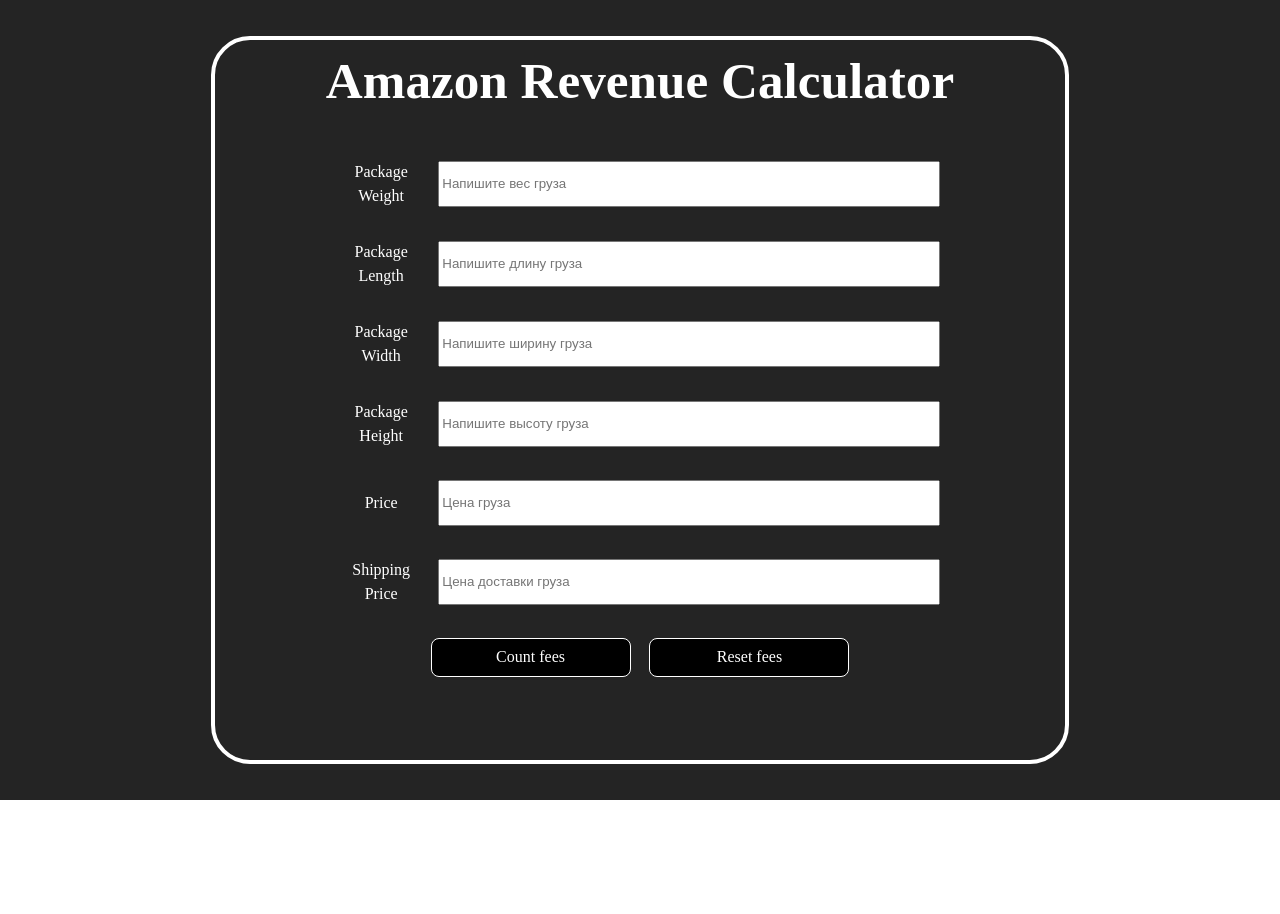
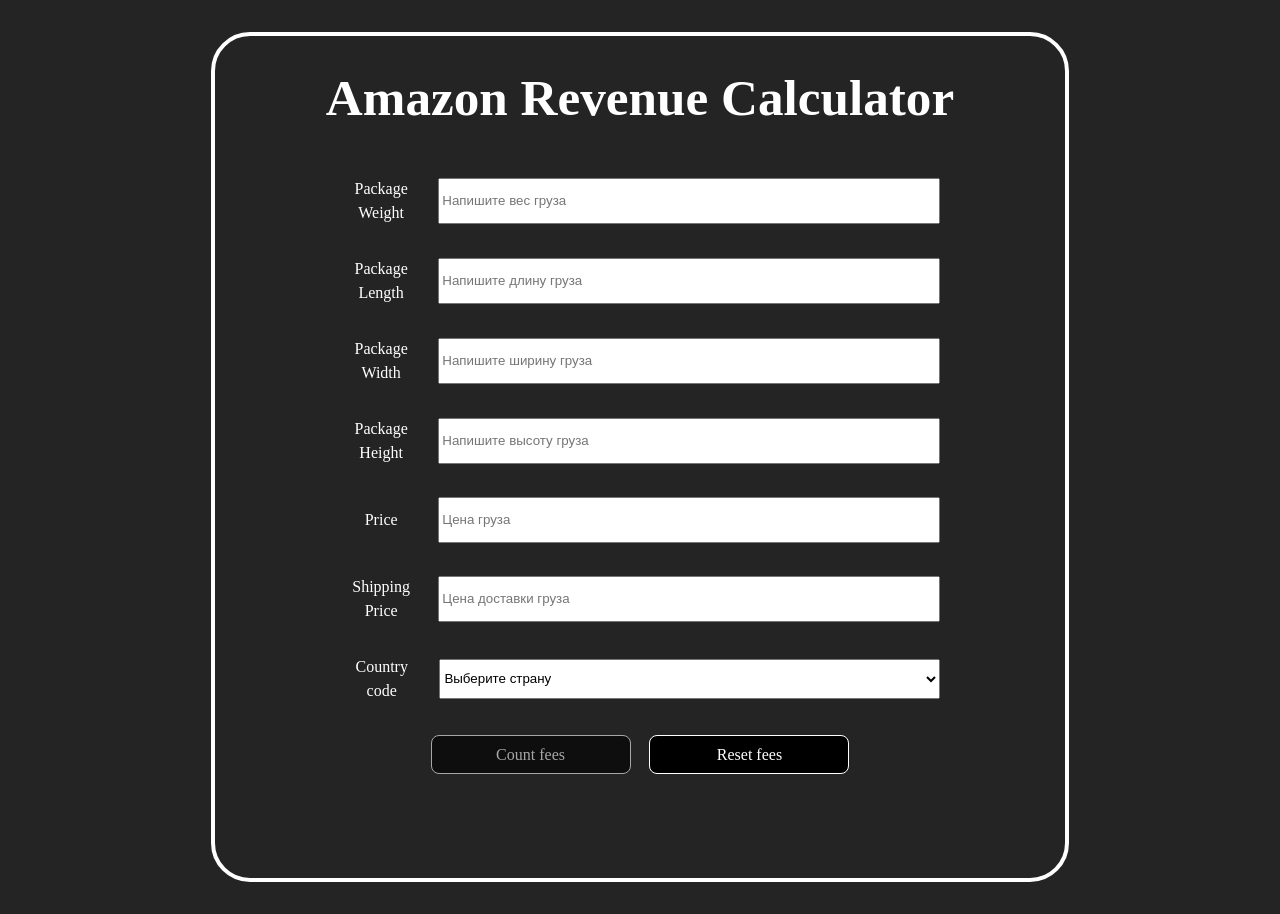
Before and after one commit to webobscure/amazonrequest, a React (Vite) app: page / in a window 1280 px wide. Before the commit the page ends 800 px from the top, so only its background shows below. Built offline with nearby package versions, Linux system fonts and the light colour scheme.

Commit message:
добавил возможность выбора влаюты

```diff
--- a/package.json
+++ b/package.json
@@ -19,6 +19,7 @@
     "http-proxy-middleware": "^2.0.6",
     "react": "^18.2.0",
     "react-dom": "^18.2.0",
+    "react-spinners": "^0.13.8",
     "unirest": "^0.6.0"
   },
   "devDependencies": {
--- a/src/App.css
+++ b/src/App.css
@@ -8,7 +8,16 @@
 .input-item, .form-title {
   color: #FFF;
 }
-
+button:disabled, button[disabled] {
+  opacity: 0.6;
+}
+.loader {
+  margin-top: 30px;
+  margin-bottom: 20px;
+}
+#result-container {
+  opacity: 0;
+}
 body {
   background-color: #242424;
 }
@@ -18,7 +27,6 @@ input[type=number]::-webkit-outer-spin-button {
   margin: 0;
 }
 #result-fee {
-  opacity: 0;
   padding-top: 20px;
   padding-bottom: 20px;
   color: #FFF;
@@ -49,7 +57,11 @@ input[type=number]::-webkit-outer-spin-button {
     border: 4px solid #FFF;
     border-radius: 39px;
     width: 850px;
-    height: 720px;
+    height: auto;
+}
+select {
+  width: 100%;
+  height: 40px;
 }
 .form-container {
   display: flex;
@@ -66,6 +78,7 @@ input[type=number]::-webkit-outer-spin-button {
   width: 600px;
   gap: 1rem;
 }
+
 .input-item input {
   width: 100%;
   height: 40px;
--- a/src/App.jsx
+++ b/src/App.jsx
@@ -1,5 +1,6 @@
 import { useState } from "react";
 import "./App.css";
+import { BounceLoader } from "react-spinners";
 
 function App() {
   const [packageWeight, setPackageWeight] = useState("");
@@ -10,11 +11,42 @@ function App() {
   const [shippingPrice, setShippingPrice] = useState("");
   const [fullfillmentFee, setFullfillmentFee] = useState(null);
   const [storageFee, setStorageFee] = useState(null);
+  const [countryCode, setCountryCode] = useState("")
+  const [tRexId, setTRexId] = useState("")
+  const [currency, setCurrency] = useState("")
+  const [loading, setLoading] = useState(false)
+
+  const onCountryCodeHandle = (country) => {
+    if(country == "DE" || country == "FR" || country == "IT" || country == "ES") {
+      setCurrency("EUR")
+    } else if (country == "GB") {
+      setCurrency("GBP")
+    } else {
+      setCurrency("PLN")
+    }
+  }
+
+  const checkTRexId = (tRex) => {
+    switch (tRex) {
+      case "GB":
+       return setTRexId("12110");
+      case "DE":
+      return  setTRexId("12402");
+      case "FR":
+      return  setTRexId("12710");
+      case "IT":
+      return  setTRexId("13010");
+      case "ES":
+      return  setTRexId("13303");
+      case "PL":
+      return  setTRexId("15102");
+    }
+  }
 
     const query = {
-      countryCode: "DE",
+      countryCode: countryCode,
       itemInfo: {
-        tRexId: "12446",
+        tRexId: tRexId,
         packageWeight: packageWeight,
         dimensionUnit: "centimeters",
         weightUnit: "kilograms",
@@ -24,7 +56,7 @@ function App() {
         afnPriceStr: afnPriceStr,
         mfnPriceStr: afnPriceStr,
         mfnShippingPriceStr: shippingPrice,
-        currency: "EUR",
+        currency: currency,
         isNewDefined: true,
       },
       programIdList: ["Core", "MFN"],
@@ -32,6 +64,11 @@ function App() {
     };
     const handleSubmit = async (e) => {
       e.preventDefault();
+      document.getElementById("result-container").style.opacity = 1
+      setLoading(true)
+      query.countryCode = countryCode;
+      query.itemInfo.currency = currency;
+      query.itemInfo.tRexId = tRexId;
       query.itemInfo.packageWeight = packageWeight;
       query.itemInfo.packageLength = packageLength;
       query.itemInfo.packageWidth = packageWidth;
@@ -39,11 +76,10 @@ function App() {
       query.itemInfo.afnPriceStr = afnPriceStr;
       query.itemInfo.mfnPriceStr = afnPriceStr;
       query.itemInfo.mfnShippingPriceStr = shippingPrice;
-      const anywhereUrl = "https://cors-anywhere.herokuapp.com/"
+
       const railwayUrl = "https://web-production-43a4.up.railway.app/"
-    const corsAnywhereUrl = "http://localhost:5174/";
     const apiUrl =
-      "https://sellercentral.amazon.de/rcpublic/getfeeswithnew?countryCode=DE";
+      `https://sellercentral.amazon.de/rcpublic/getfeeswithnew?countryCode=${countryCode}`;
        return fetch(
         `${railwayUrl}${apiUrl}`,
         {
@@ -51,9 +87,7 @@ function App() {
           headers: {
             "Content-Type": "application/json",
             "Access-Control-Allow-Origin": "https://myamazonrequest.netlify.app/",
-            "X-Amz-Cf-Id":"S5K1unzQ6zIQGJaPwR0O_Uvy3jP-OFuG27geGviBYMqbDXkZdJhBlg==",
-            "X-Amz-Cf-Pop":"ATL59-P3",
-            "X-Amz-Rid":"8ZS1F38WGBT68XYM7DMZ",
+
             "Access-Control-Allow-Methods": "GET",
             "X-Requested-With": "XMLHttpRequest",
             "Access-Control-Allow-Headers":
@@ -66,7 +100,7 @@ function App() {
       .then((obj) => {
         setFullfillmentFee(obj.data.programFeeResultMap.Core.otherFeeInfoMap.FulfillmentFee.total.amount)
         setStorageFee(obj.data.programFeeResultMap.Core.perUnitNonPeakStorageFee.total.amount)
-      document.getElementById('result-fee').style.opacity = 1
+      setLoading(false)
       })
       .catch(err => console.error(err))
 
@@ -147,8 +181,31 @@ function App() {
             required
           />
         </div>
+        <div className="input-item">
+          <label >Country code</label>
+          <select  value={countryCode} onChange={e => {
+            setCountryCode(e.target.value);
+            onCountryCodeHandle(e.target.value);
+            checkTRexId(e.target.value)
+            console.log(e.target.value)
+            document.getElementById("result-container").style.opacity = 0
+            document.getElementById("count-button").disabled = false
+
+          }}
+          >
+            <option  value="" disabled>Выберите страну</option>
+            <option  value="DE">DE</option>
+            <option  value="GB">GB</option>
+            <option  value="FR">FR</option>
+            <option  value="IT">IT</option>
+            <option  value="ES">ES</option>
+            <option  value="PL">PL</option>
+
+          </select>
+
+        </div>
         <div className="buttons-form">
-          <button type="submit" className="btn">
+          <button type="submit" className="btn" id="count-button" disabled>
             Count fees
           </button>
           <button
@@ -160,12 +217,20 @@ function App() {
           </button>
         </div>
       </form>
+       <div id="result-container">
+       {loading ? (<div className="loader">
+        <BounceLoader color="#36d7b7" />
+       </div>)
+       : (
       <div id="result-fee">
         <p>
-          Fullfillment Fee: {fullfillmentFee ? fullfillmentFee : "0"} € <br />{" "}
-          Storage Fee: {storageFee ? storageFee : "0"} €
-        </p>
+        Fullfillment Fee: {fullfillmentFee ? fullfillmentFee + " " + currency : "0"}  <br />{" "}
+        Storage Fee: {storageFee ? storageFee + " " + currency : "0"}
+      </p>
       </div>
+       )}
+       </div>
+
     </div>
   );
 }
```
Also changed, not shown: 1 other file (tests, documents, lock files or other folders).
